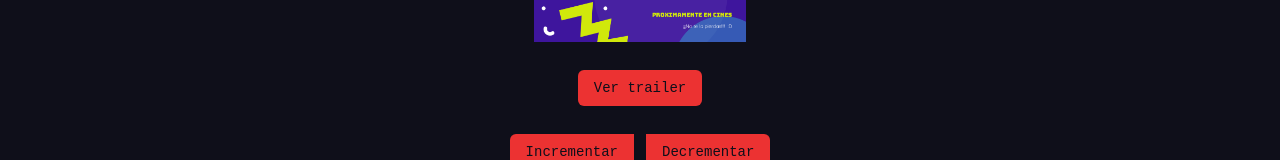
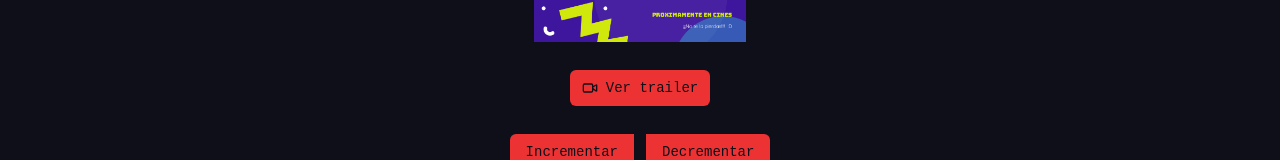
Before and after one commit to RafaDEV99/school-netflicks-2036, a React (Vite) app: page / in a window 1280 px wide. Shown: the part 572-732 px from the top of the page. Built offline with nearby package versions, Linux system fonts and the light colour scheme.

Commit message:
Added a Incon

```diff
--- a/src/App.tsx
+++ b/src/App.tsx
@@ -12,6 +12,7 @@ import {
   HomeIcon,
   SearchIcon,
   StarIcon,
+  VideoIcon,
 } from 'lucide-react'
 
 function App() {
@@ -56,7 +57,10 @@ function App() {
         Descubre sobre como el futuro le dío la verdad a Rafael y le cambio por siempre y de verdad"
       </p>
       <img src="src/assets/Poster_Rafa.png" className='h-75' alt='Movie poster'></img>
-      <Button className='bg-auto'>Ver trailer</Button>
+      <Button className='bg-auto'>
+        <VideoIcon />
+        Ver trailer
+      </Button>
       <ButtonGroup className='gap-3'>
         <Button onClick={() => setCount(count + 1)}>Incrementar</Button>
         <Button onClick={() => setCount(count - 1)}>Decrementar</Button>
```
